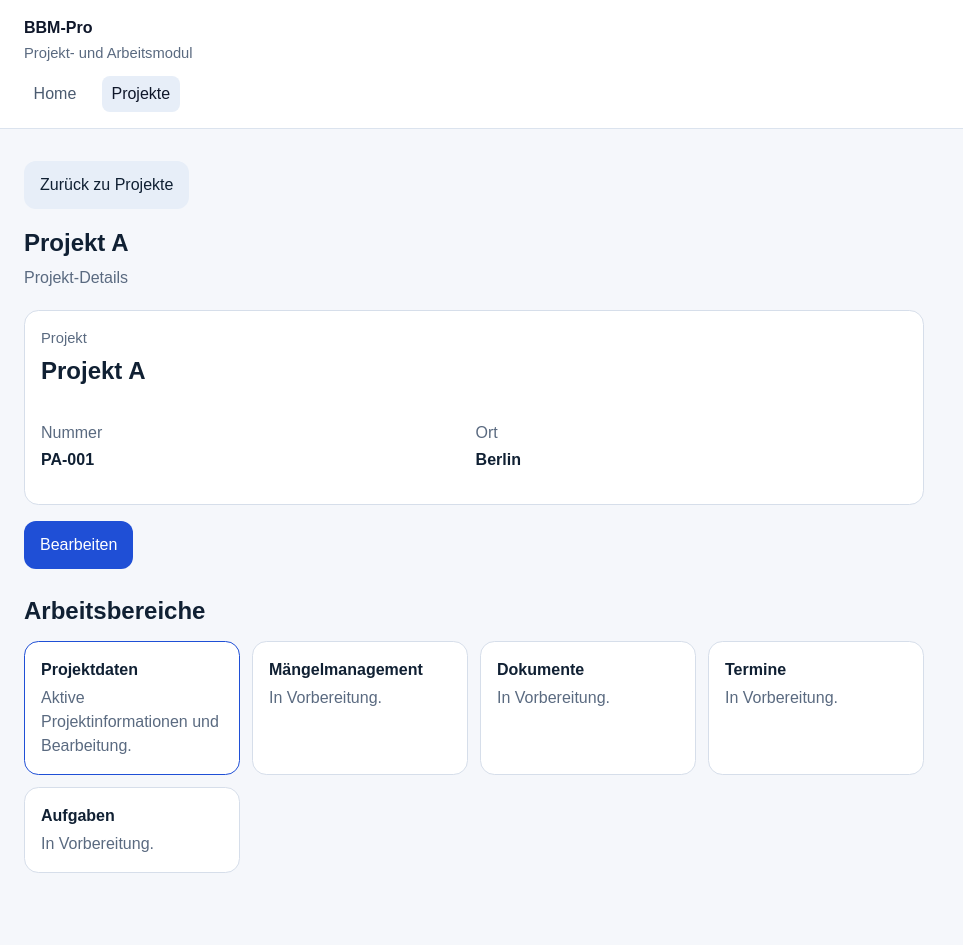
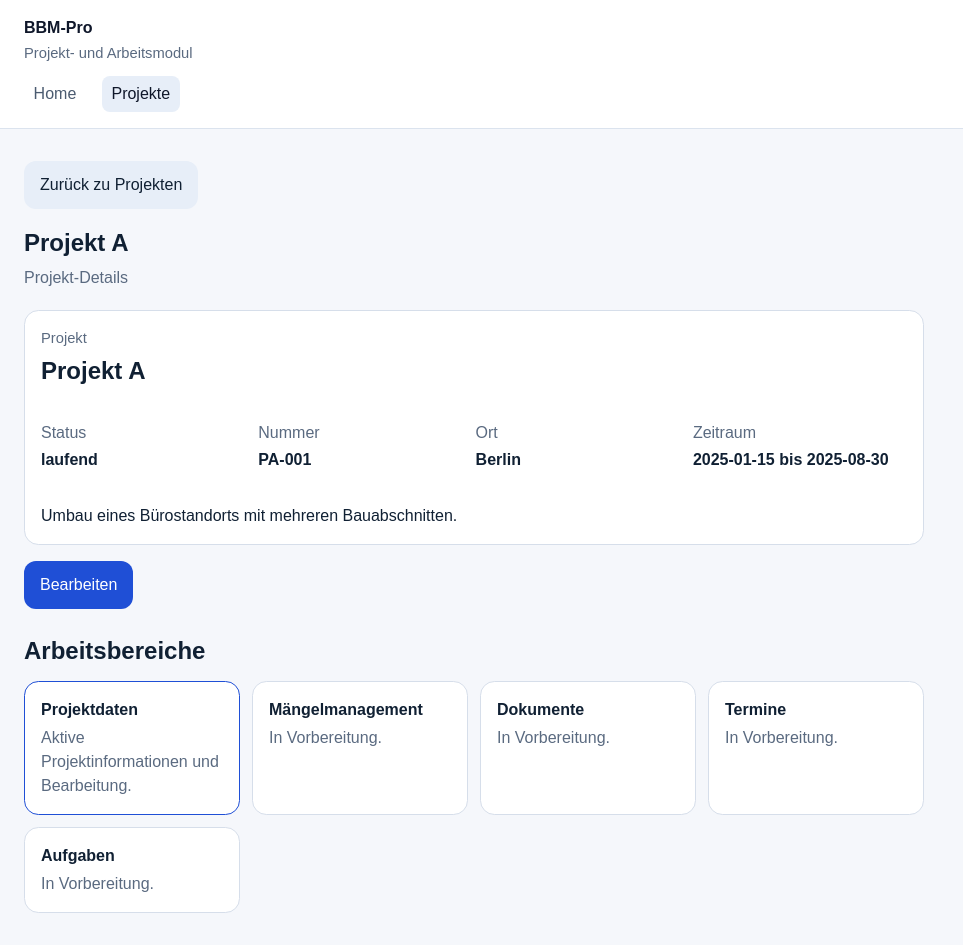
Before and after one commit to SteffenBandholt/BBM-Pro, a React (Vite) app: page /projects/1 in a window 1280 px wide. Shown: the whole page, without its empty margins (0-963 px from the left). Before the commit the page ends 905 px from the top, so only its background shows below. Built offline with nearby package versions, Linux system fonts and the light colour scheme.

Commit message:
Extend project model with additional metadata

```diff
--- a/src/modules/projects/components/ProjectForm.jsx
+++ b/src/modules/projects/components/ProjectForm.jsx
@@ -9,14 +9,30 @@ export default function ProjectForm({
   const [name, setName] = useState(initialValues.name ?? '');
   const [number, setNumber] = useState(initialValues.number ?? '');
   const [city, setCity] = useState(initialValues.city ?? '');
+  const [status, setStatus] = useState(initialValues.status ?? 'geplant');
+  const [description, setDescription] = useState(initialValues.description ?? '');
+  const [startDate, setStartDate] = useState(initialValues.startDate ?? '');
+  const [endDate, setEndDate] = useState(initialValues.endDate ?? '');
   const [error, setError] = useState('');
 
   useEffect(() => {
     setName(initialValues.name ?? '');
     setNumber(initialValues.number ?? '');
     setCity(initialValues.city ?? '');
+    setStatus(initialValues.status ?? 'geplant');
+    setDescription(initialValues.description ?? '');
+    setStartDate(initialValues.startDate ?? '');
+    setEndDate(initialValues.endDate ?? '');
     setError('');
-  }, [initialValues.name, initialValues.number, initialValues.city]);
+  }, [
+    initialValues.name,
+    initialValues.number,
+    initialValues.city,
+    initialValues.status,
+    initialValues.description,
+    initialValues.startDate,
+    initialValues.endDate,
+  ]);
 
   const handleSubmit = (event) => {
     event.preventDefault();
@@ -31,6 +47,10 @@ export default function ProjectForm({
       name: name.trim(),
       number: number.trim(),
       city: city.trim(),
+      status,
+      description: description.trim(),
+      startDate,
+      endDate,
     });
   };
 
@@ -48,6 +68,30 @@ export default function ProjectForm({
         <span>Ort</span>
         <input value={city} onChange={(event) => setCity(event.target.value)} />
       </label>
+      <label className="field">
+        <span>Status</span>
+        <select value={status} onChange={(event) => setStatus(event.target.value)}>
+          <option value="geplant">Geplant</option>
+          <option value="laufend">Laufend</option>
+          <option value="abgeschlossen">Abgeschlossen</option>
+        </select>
+      </label>
+      <label className="field">
+        <span>Beschreibung</span>
+        <textarea
+          value={description}
+          onChange={(event) => setDescription(event.target.value)}
+          rows={4}
+        />
+      </label>
+      <label className="field">
+        <span>Startdatum</span>
+        <input type="date" value={startDate} onChange={(event) => setStartDate(event.target.value)} />
+      </label>
+      <label className="field">
+        <span>Enddatum</span>
+        <input type="date" value={endDate} onChange={(event) => setEndDate(event.target.value)} />
+      </label>
 
       {error ? <p className="form-error">{error}</p> : null}
 
--- a/src/modules/projects/components/ProjectSummaryCard.jsx
+++ b/src/modules/projects/components/ProjectSummaryCard.jsx
@@ -7,6 +7,10 @@ export default function ProjectSummaryCard({ project }) {
       </div>
       <dl className="project-summary-card__details">
         <div>
+          <dt>Status</dt>
+          <dd>{project.status || '-'}</dd>
+        </div>
+        <div>
           <dt>Nummer</dt>
           <dd>{project.number || '-'}</dd>
         </div>
@@ -14,7 +18,14 @@ export default function ProjectSummaryCard({ project }) {
           <dt>Ort</dt>
           <dd>{project.city || '-'}</dd>
         </div>
+        <div>
+          <dt>Zeitraum</dt>
+          <dd>
+            {project.startDate || '-'} bis {project.endDate || '-'}
+          </dd>
+        </div>
       </dl>
+      {project.description ? <p className="project-summary-card__description">{project.description}</p> : null}
     </section>
   );
 }
--- a/src/modules/projects/model/projectModel.js
+++ b/src/modules/projects/model/projectModel.js
@@ -4,6 +4,10 @@ export function normalizeProject(rawProject) {
     name: rawProject.name ?? '',
     number: rawProject.number ?? '',
     city: rawProject.city ?? '',
+    status: rawProject.status ?? 'geplant',
+    description: rawProject.description ?? '',
+    startDate: rawProject.startDate ?? '',
+    endDate: rawProject.endDate ?? '',
   };
 }
 
--- a/src/modules/projects/services/fakeProjectsDataSource.js
+++ b/src/modules/projects/services/fakeProjectsDataSource.js
@@ -1,8 +1,26 @@
 import { normalizeProject, normalizeProjects } from '../model/projectModel.js';
 
 const fakeProjects = [
-  { id: 1, name: 'Projekt A', number: 'PA-001', city: 'Berlin' },
-  { id: 2, name: 'Projekt B', number: 'PB-002', city: 'Hamburg' },
+  {
+    id: 1,
+    name: 'Projekt A',
+    number: 'PA-001',
+    city: 'Berlin',
+    status: 'laufend',
+    description: 'Umbau eines Bürostandorts mit mehreren Bauabschnitten.',
+    startDate: '2025-01-15',
+    endDate: '2025-08-30',
+  },
+  {
+    id: 2,
+    name: 'Projekt B',
+    number: 'PB-002',
+    city: 'Hamburg',
+    status: 'geplant',
+    description: 'Neubau eines kleineren Verwaltungsgebäudes.',
+    startDate: '2025-04-01',
+    endDate: '2025-12-15',
+  },
 ];
 
 let projectsStore = [...fakeProjects];
@@ -18,6 +36,10 @@ export async function createProject(input) {
     name: input.name,
     number: input.number,
     city: input.city,
+    status: input.status,
+    description: input.description,
+    startDate: input.startDate,
+    endDate: input.endDate,
   });
 
   projectsStore = [createdProject, ...projectsStore];
@@ -37,6 +59,10 @@ export async function updateProject(projectId, input) {
     ...projectsStore[index],
     ...input,
     id: projectsStore[index].id,
+    status: input.status ?? projectsStore[index].status,
+    description: input.description ?? projectsStore[index].description,
+    startDate: input.startDate ?? projectsStore[index].startDate,
+    endDate: input.endDate ?? projectsStore[index].endDate,
   });
 
   projectsStore = [
--- a/src/pages/ProjectDetailPage.jsx
+++ b/src/pages/ProjectDetailPage.jsx
@@ -58,7 +58,7 @@ export default function ProjectDetailPage() {
   return (
     <section className="page-section">
       <button type="button" className="button button--secondary" onClick={handleBackClick}>
-        Zurück zu Projekte
+        Zurück zu Projekten
       </button>
 
       <div className="project-detail-header">
--- a/src/styles/global.css
+++ b/src/styles/global.css
@@ -199,6 +199,11 @@ a {
   font-weight: 700;
 }
 
+.project-summary-card__description {
+  margin: 0;
+  color: #102033;
+}
+
 .project-workspace-section {
   margin-top: 1.5rem;
 }
@@ -287,6 +292,15 @@ a {
   padding: 0.75rem 0.85rem;
 }
 
+.field select,
+.field textarea {
+  border: 1px solid #c9d5e5;
+  border-radius: 0.65rem;
+  padding: 0.75rem 0.85rem;
+  font: inherit;
+  background: #ffffff;
+}
+
 .form-actions {
   display: flex;
   gap: 0.75rem;
```
